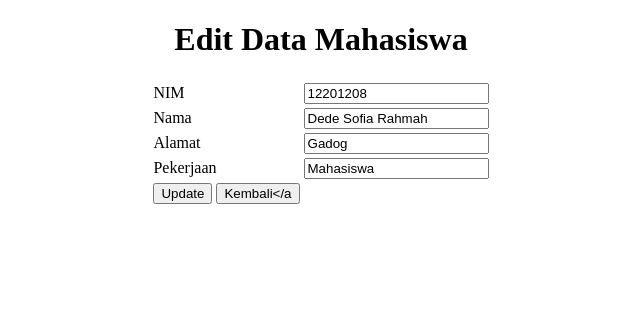
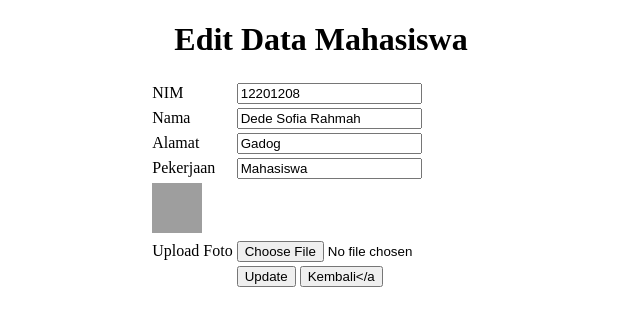
Before and after one commit to wp2-dedesofiarahmah/crud, a CodeIgniter app: page /Crud/index.php/kampus/edit/1 in a window 1280 px wide. Shown: the top 326 px of the page, without its empty margins (319-959 px from the left). Run offline with CodeIgniter, Linux system fonts and the light colour scheme; data comes from the database, SQL or seed files in the repository; data that the repository does not hold is empty; grey boxes are pictures that could not be loaded.

Commit message:
Add files via upload

```diff
--- a/application/views/edit_data.php
+++ b/application/views/edit_data.php
@@ -36,7 +36,14 @@
                 </td>
             </tr>
             <tr>
-                <td</td>
+                <td><img src="<?php echo base_url();?><?php echo $u->foto ?>" width="50" height="50"></td>
+            </tr>
+            <tr>
+                <td>Upload Foto</td>
+                <td><input type="file" name="foto"></td>
+            </tr>
+            <tr>
+                <td></td>
                 <td><input type="submit" value="Update"> <?php echo anchor('kampus/index','<input type=button value=Kembali'); ?> </td>
             </tr>
         </table>
```
